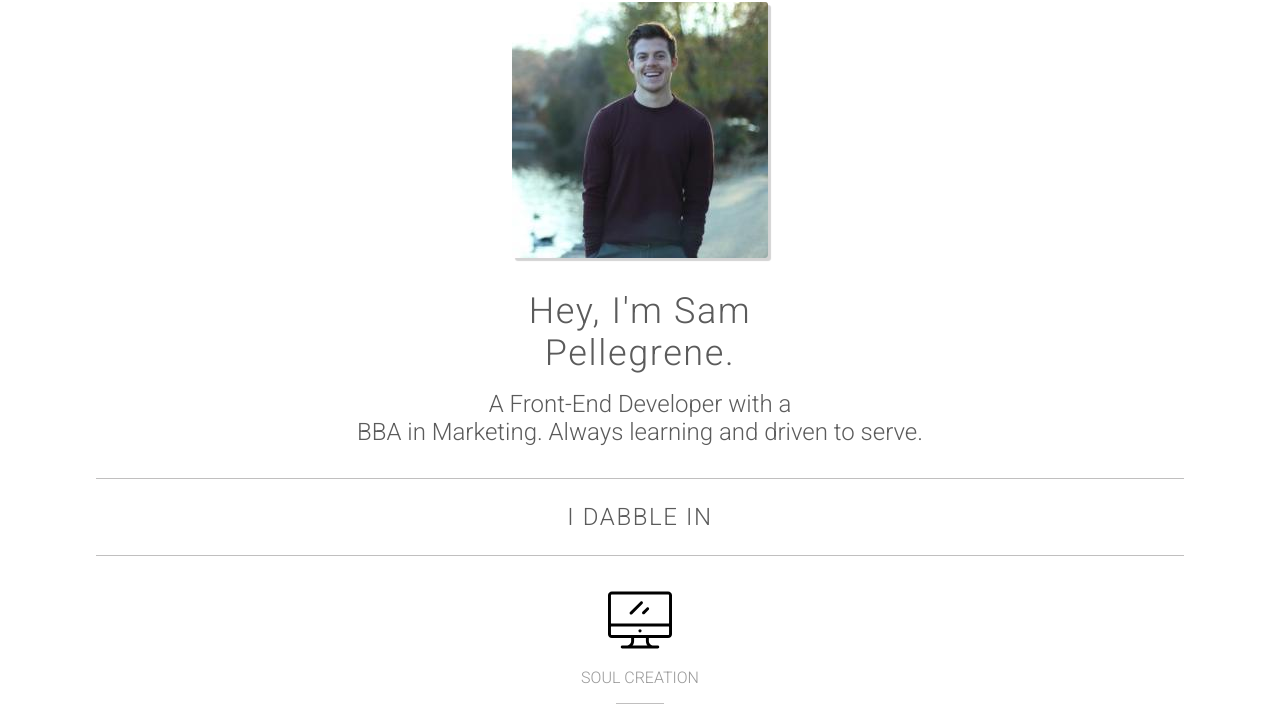
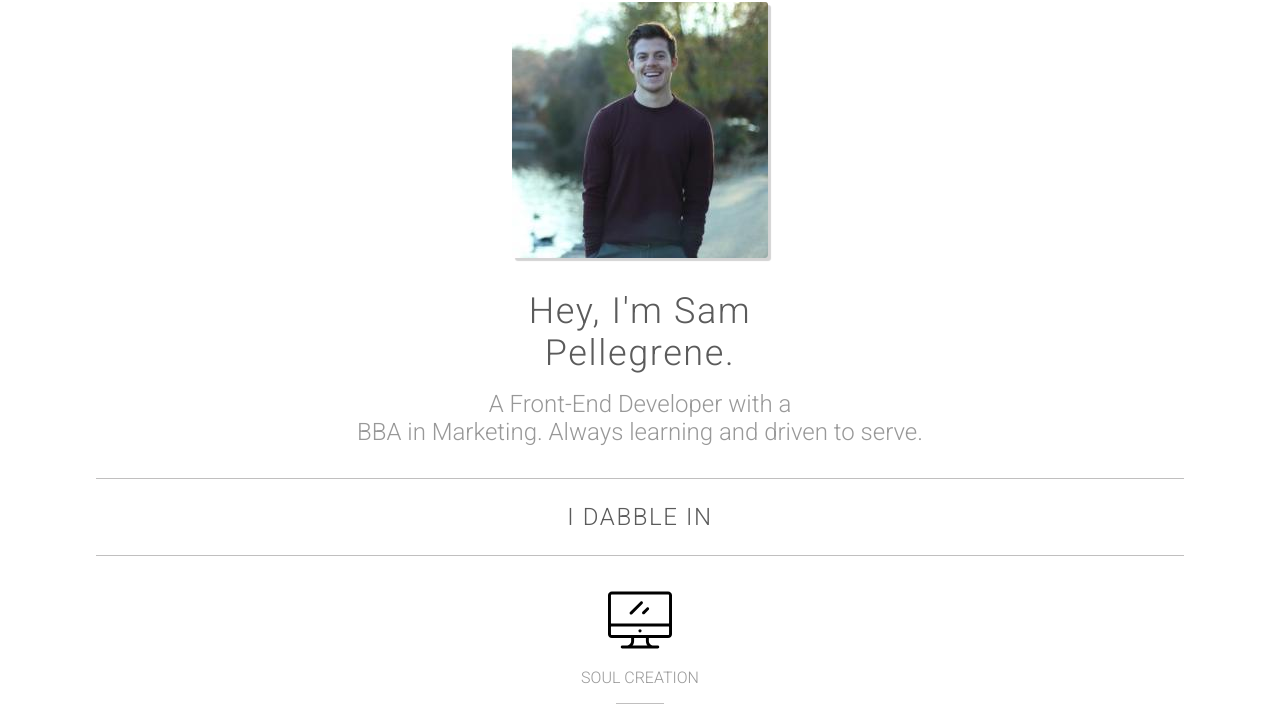
Before and after one commit to SPellegrene/SammyPelly, a website: page index.html in a window 1280 px wide. Shown: the part 50-773 px from the top of the page. Drawn offline with nearby package versions, Linux system fonts and the light colour scheme.

Commit message:
color edit

```diff
--- a/assets/index.css
+++ b/assets/index.css
@@ -83,7 +83,7 @@ main-container {
 .personal-description {
   text-align: center;
   margin-top: 1rem;
-  color:#5B5B5B;
+  color: #989898;
   font-size: 24px;
   font-weight: lighter;
   font-family: 'Roboto',sans-serif;
```
